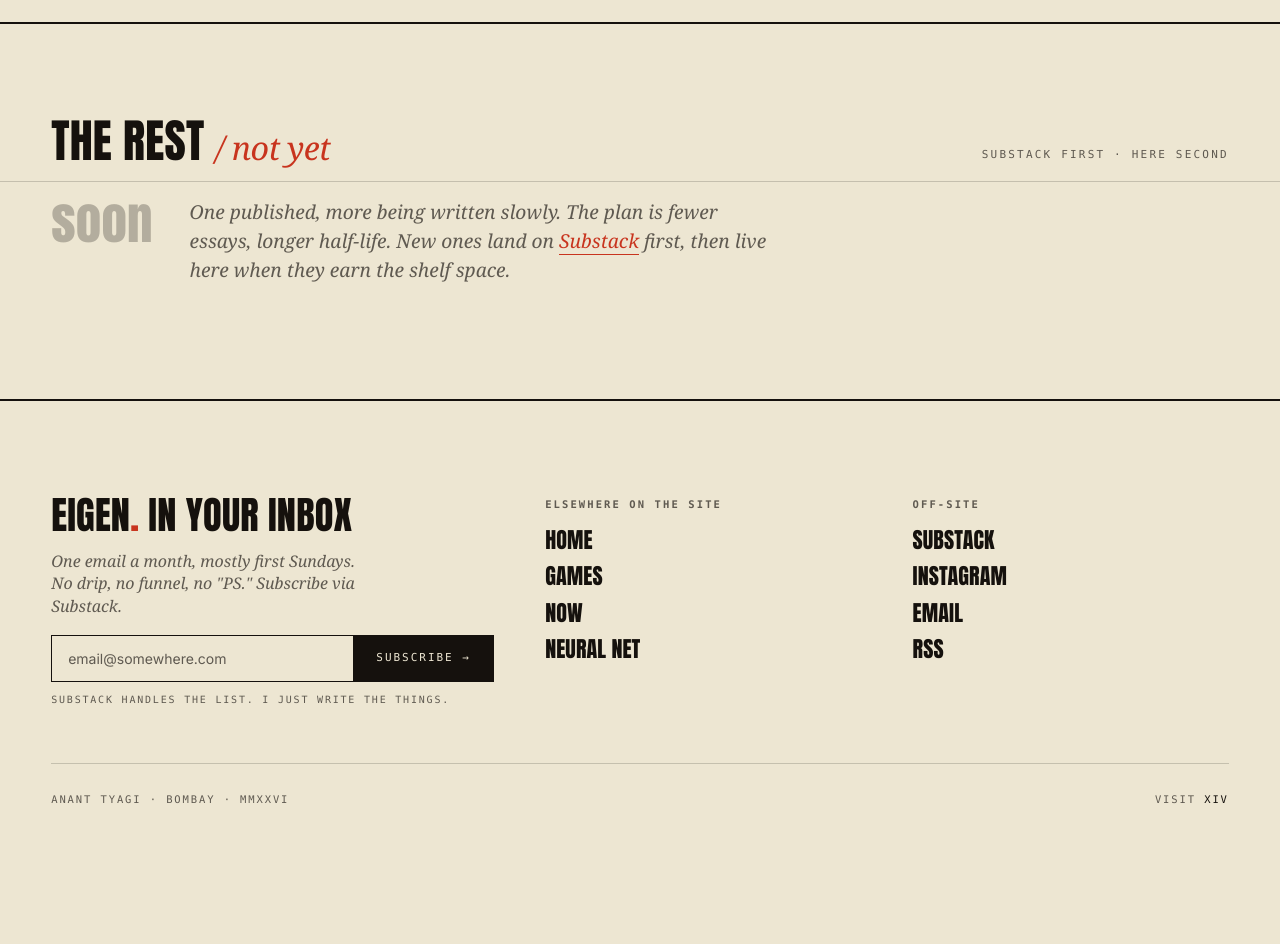
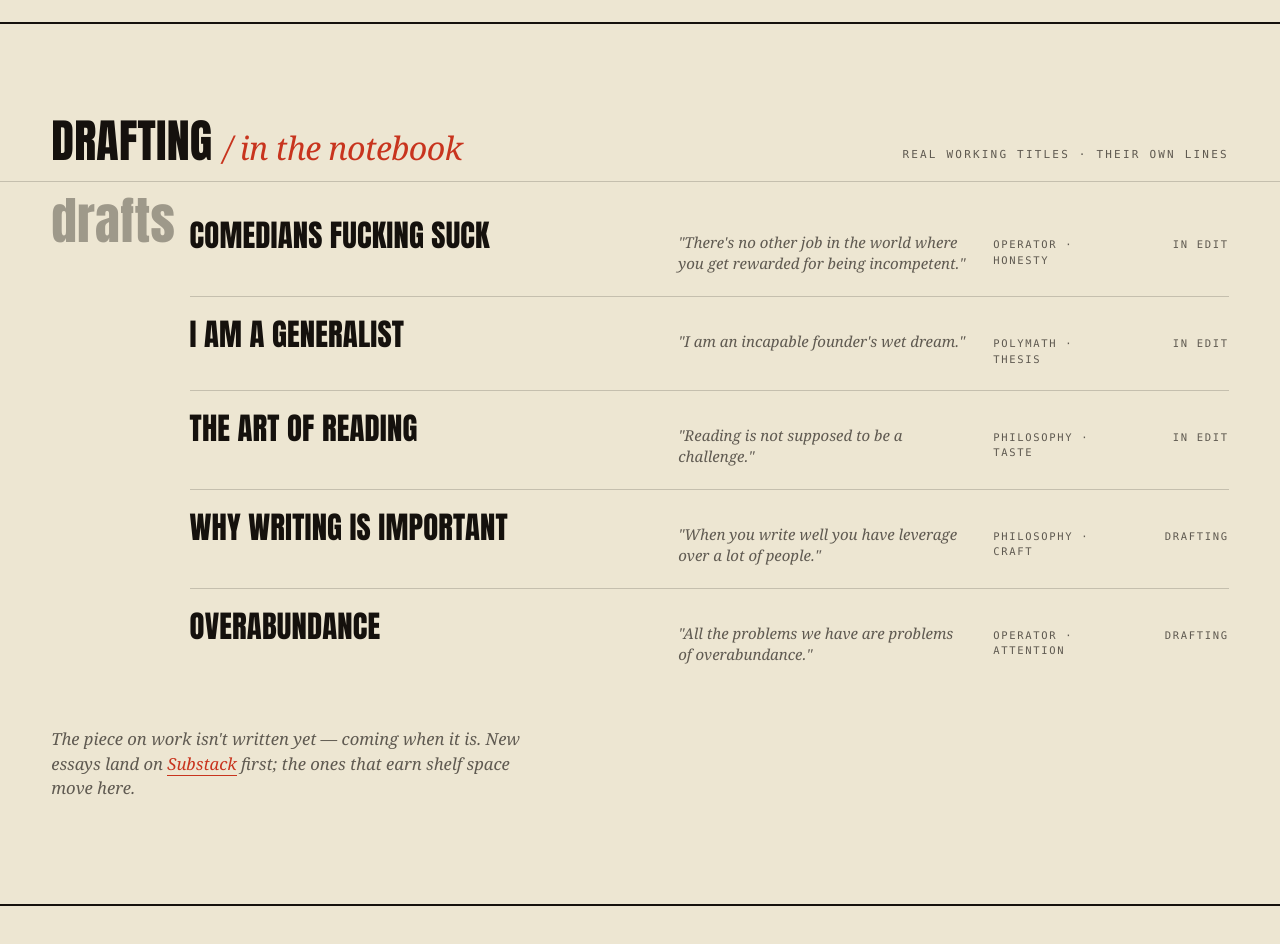
Before and after one commit to StoicTyagi/polymath-site, a plain HTML site: page writing/index.html in a window 1280 px wide. Shown: the part 1020-1964 px from the top of the page. Before the commit the page ends 1864 px from the top, so only its background shows below. Drawn offline with Linux system fonts and the light colour scheme; a web font is replaced by a local one.

Commit message:
Curate /writing/ with real Notion working titles
Five drafting-status entries with Anant's own working titles + direct quotes
from his Notion pages as the deks (his words, not generated):

- Comedians Fucking Suck (operator-honesty)
- I Am A Generalist (polymath thesis)
- The Art Of Reading (philosophy / taste)
- Why Writing Is Important (philosophy / craft)
- Overabundance (operator / attention)

Comedy-sketch material (Delhi vs Bangalore, Every Indian business podcast)
explicitly excluded — those belong in a performance format, not /writing/.

Work slot intentionally left empty per Anant's own brief: no operator-life
essay in the Notion corpus matches the Sweary-History voice yet.

Co-Authored-By: Claude Opus 4.7 (1M context) <noreply@anthropic.com>

```diff
--- a/writing/index.html
+++ b/writing/index.html
@@ -483,21 +483,58 @@ footer .baseline .visit{ color: var(--ink); }
 
 </section>
 
-<!-- ============ COMING ============ -->
+<!-- ============ DRAFTING ============ -->
 <div class="section-label">
-  <h2>The rest <span class="serif">/ not yet</span></h2>
-  <span class="cap">Substack first · here second</span>
+  <h2>Drafting <span class="serif">/ in the notebook</span></h2>
+  <span class="cap">Real working titles · their own lines</span>
 </div>
 
-<section class="archive" aria-label="Notes on what's next">
+<section class="archive" aria-label="Pieces in progress">
   <div class="yr">
-    <div class="y" style="opacity:.4">soon</div>
+    <div class="y" style="opacity:.55">drafts</div>
     <div class="list">
-      <p style="font-family:var(--serif); font-style:italic; font-size:clamp(18px,1.5vw,22px); line-height:1.5; max-width:54ch; color:var(--ink-soft);">
-        One published, more being written slowly. The plan is fewer essays, longer half-life. New ones land on <a href="https://ananttyagi.substack.com" style="color:var(--red); border-bottom:1px solid var(--red);">Substack</a> first, then live here when they earn the shelf space.
-      </p>
+
+      <div class="item" style="cursor:default;">
+        <h3 class="ttl">Comedians Fucking Suck</h3>
+        <p class="dek">"There's no other job in the world where you get rewarded for being incompetent."</p>
+        <span class="date">Operator · honesty</span>
+        <span class="read">In edit</span>
+      </div>
+
+      <div class="item" style="cursor:default;">
+        <h3 class="ttl">I Am A Generalist</h3>
+        <p class="dek">"I am an incapable founder's wet dream."</p>
+        <span class="date">Polymath · thesis</span>
+        <span class="read">In edit</span>
+      </div>
+
+      <div class="item" style="cursor:default;">
+        <h3 class="ttl">The Art Of Reading</h3>
+        <p class="dek">"Reading is not supposed to be a challenge."</p>
+        <span class="date">Philosophy · taste</span>
+        <span class="read">In edit</span>
+      </div>
+
+      <div class="item" style="cursor:default;">
+        <h3 class="ttl">Why Writing Is Important</h3>
+        <p class="dek">"When you write well you have leverage over a lot of people."</p>
+        <span class="date">Philosophy · craft</span>
+        <span class="read">Drafting</span>
+      </div>
+
+      <div class="item" style="cursor:default;">
+        <h3 class="ttl">Overabundance</h3>
+        <p class="dek">"All the problems we have are problems of overabundance."</p>
+        <span class="date">Operator · attention</span>
+        <span class="read">Drafting</span>
+      </div>
+
     </div>
   </div>
+
+  <p style="font-family:var(--serif); font-style:italic; font-size:clamp(16px,1.3vw,19px); line-height:1.5; max-width:54ch; color:var(--ink-soft); margin-top: 28px;">
+    The piece on work isn't written yet — coming when it is. New essays land on <a href="https://ananttyagi.substack.com" style="color:var(--red); border-bottom:1px solid var(--red);">Substack</a> first; the ones that earn shelf space move here.
+  </p>
 </section>
 
 <!-- ============ FOOTER ============ -->
```
